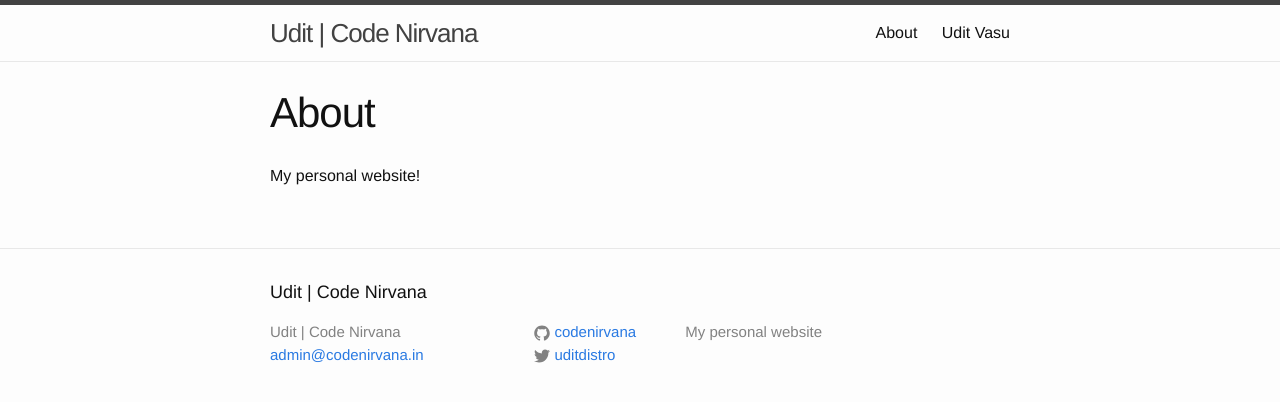
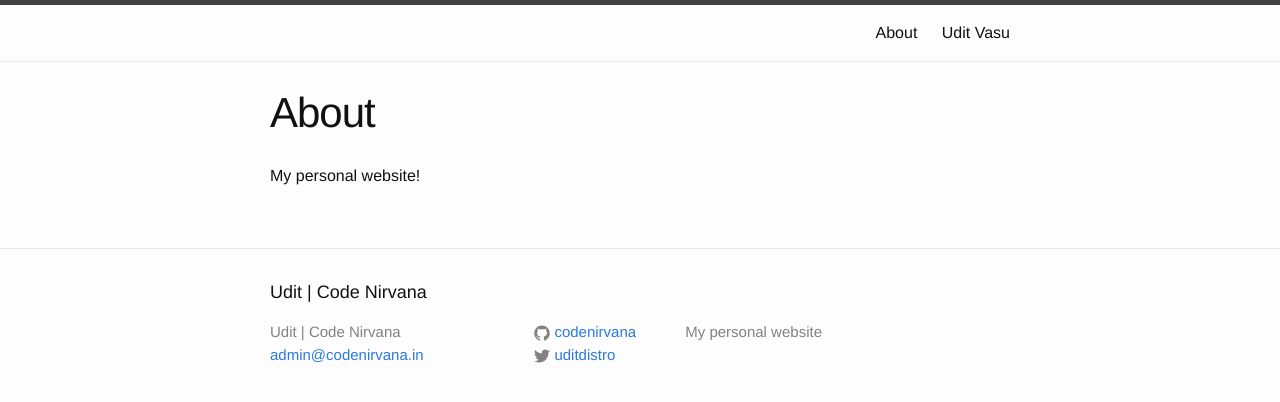
Before and after one commit to codenirvana/codenirvana.github.io, a Jekyll site: the page built from about.md, in a window 1280 px wide. Shown: the top 402 px of the page. Built offline with Jekyll 4.4.1, drawn with Linux system fonts in a browser that asks for light colours.

Commit message:
removed site title

```diff
--- a/_includes/header.html
+++ b/_includes/header.html
@@ -1,8 +1,6 @@
 <header class="site-header">
 
   <div class="wrapper">
-
-    <a class="site-title" href="/blog">{{ site.title }}</a>
 
     <nav class="site-nav">
       <a href="#" class="menu-icon">
```
